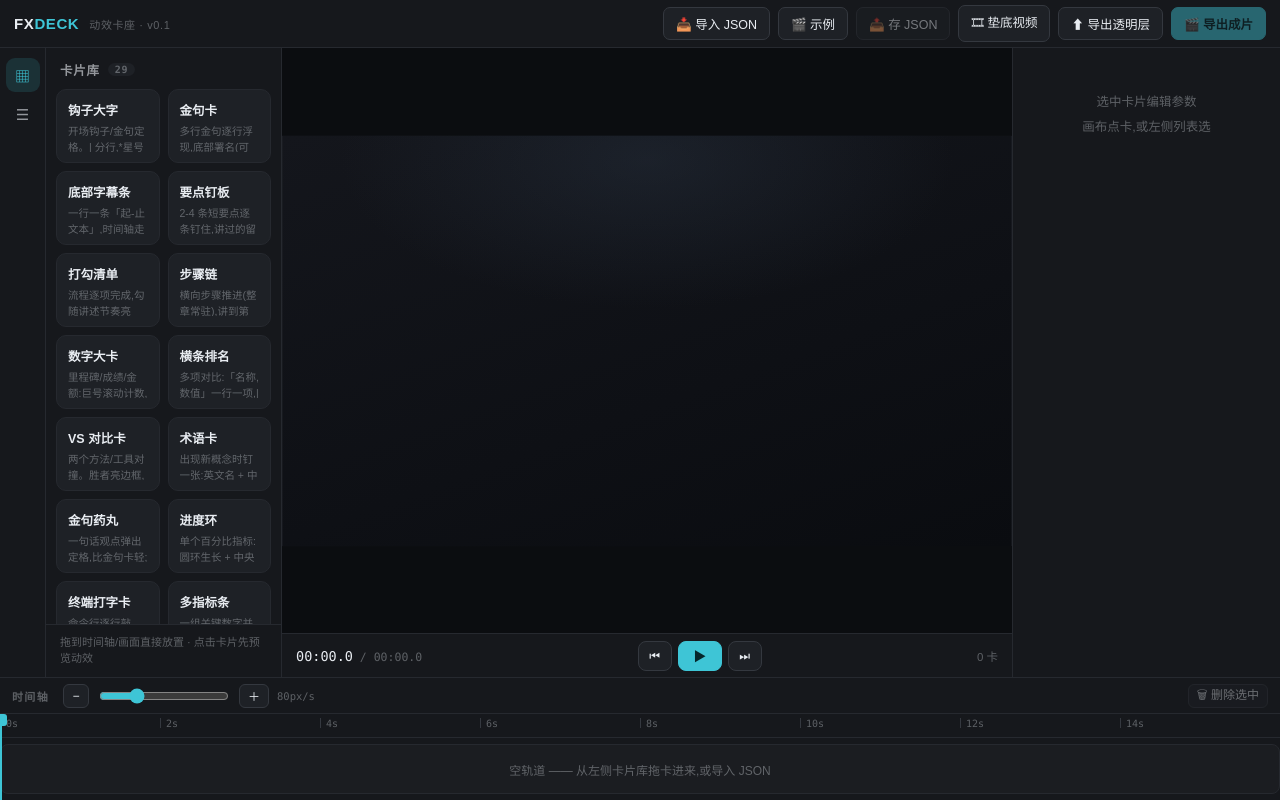
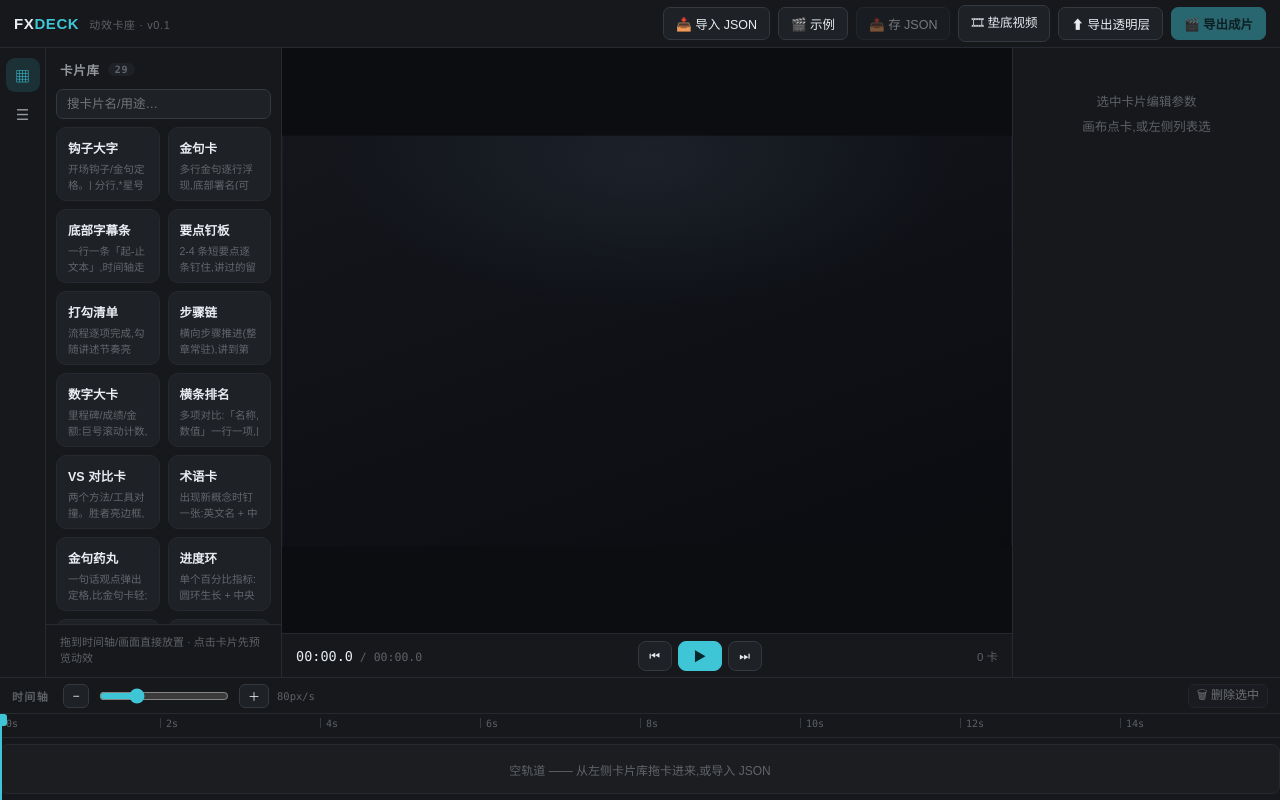
Before and after one commit to kemenga/FXDeck-, a React (Vite) app: page / in a window 1280 px wide. Built offline with nearby package versions, Linux system fonts and the light colour scheme; a web font is replaced by a local one.

Commit message:
交互:卡片库顶部加搜索框,按名称/描述/kind 过滤(29 张卡列表已长)

```diff
--- a/src/App.tsx
+++ b/src/App.tsx
@@ -23,6 +23,7 @@ export default function App() {
   const [busy, setBusy] = useState(false);
   const [leftView, setLeftView] = useState<"lib" | "list">("lib");
   const [previewKind, setPreviewKind] = useState<string | null>(null);
+  const [libQuery, setLibQuery] = useState(""); // 卡片库搜索词
   const fileRef = useRef<HTMLInputElement | null>(null);
   const videoRef = useRef<HTMLVideoElement | null>(null);
   const nowRef = useRef(0);
@@ -349,6 +350,12 @@ export default function App() {
 
   const contentCtrls = sel ? (byKind(sel.kind)?.ctrls ?? []).filter((c) => !["pos", "acc", "offX", "offY"].includes(c.k)) : [];
   const kinds = useMemo(() => CARDS.map((c) => ({ kind: c.kind, name: c.name, desc: c.desc })), []);
+  /* 卡片库搜索:按名称/描述/kind 过滤(大小写不敏感) */
+  const libKinds = useMemo(() => {
+    const q = libQuery.trim().toLowerCase();
+    if (!q) return kinds;
+    return kinds.filter((k) => k.name.toLowerCase().includes(q) || k.desc.toLowerCase().includes(q) || k.kind.toLowerCase().includes(q));
+  }, [kinds, libQuery]);
   const tlWidth = Math.max(1200, dur * pps + 400);
 
   /* 卡片库拖放:时间轴悬停的落点指示(秒),null = 不在拖入 */
@@ -444,8 +451,9 @@ export default function App() {
               <div className="fd-panel-title">
                 卡片库<span>{CARDS.length}</span>
               </div>
+              <input className="fd-lib-search" placeholder="搜卡片名/用途…" value={libQuery} onChange={(e) => setLibQuery(e.target.value)} />
               <div className="fd-lib">
-                {kinds.map((k) => (
+                {libKinds.map((k) => (
                   <button
                     key={k.kind}
                     className="fd-libcard"
@@ -462,6 +470,7 @@ export default function App() {
                     <i>{k.desc}</i>
                   </button>
                 ))}
+                {!libKinds.length && <div className="fd-lib-nomatch">没有匹配「{libQuery}」的卡片</div>}
               </div>
               <div className="fd-lib-hint">拖到时间轴/画面直接放置 · 点击卡片先预览动效</div>
             </>
--- a/src/app.css
+++ b/src/app.css
@@ -235,6 +235,27 @@ button {
   -webkit-line-clamp: 3;
   -webkit-box-orient: vertical;
   overflow: hidden;
+}
+.fd-lib-search {
+  margin: 0 10px 8px;
+  background: var(--elev);
+  border: 1px solid var(--line-2);
+  border-radius: 7px;
+  color: var(--ink);
+  padding: 7px 10px;
+  font-size: 12.5px;
+  font-family: inherit;
+}
+.fd-lib-search:focus {
+  outline: none;
+  border-color: var(--acc);
+}
+.fd-lib-nomatch {
+  grid-column: 1 / -1;
+  text-align: center;
+  font-size: 12px;
+  color: var(--ink-3);
+  padding: 24px 0;
 }
 .fd-lib-hint {
   padding: 8px 14px 12px;
```
